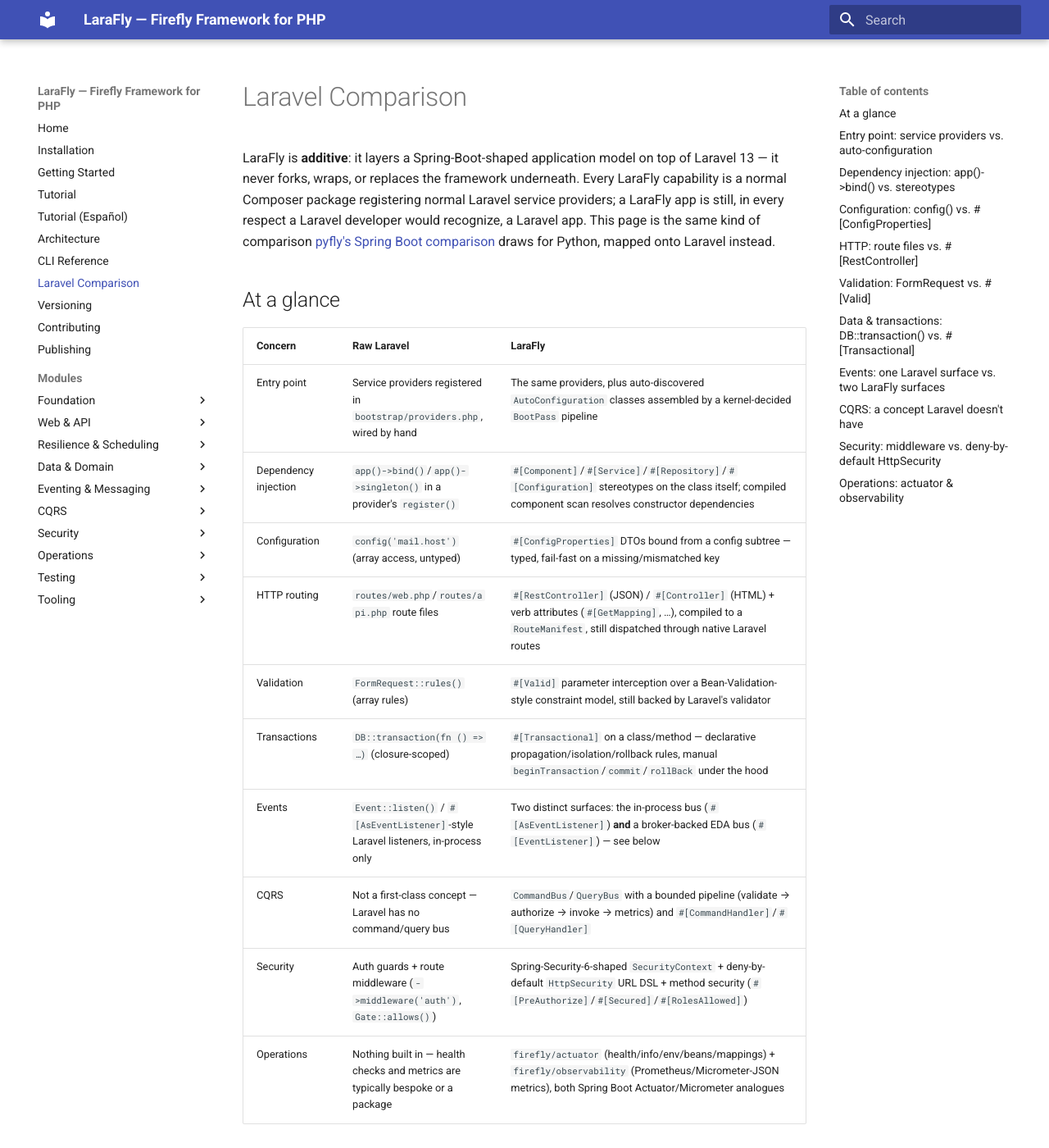
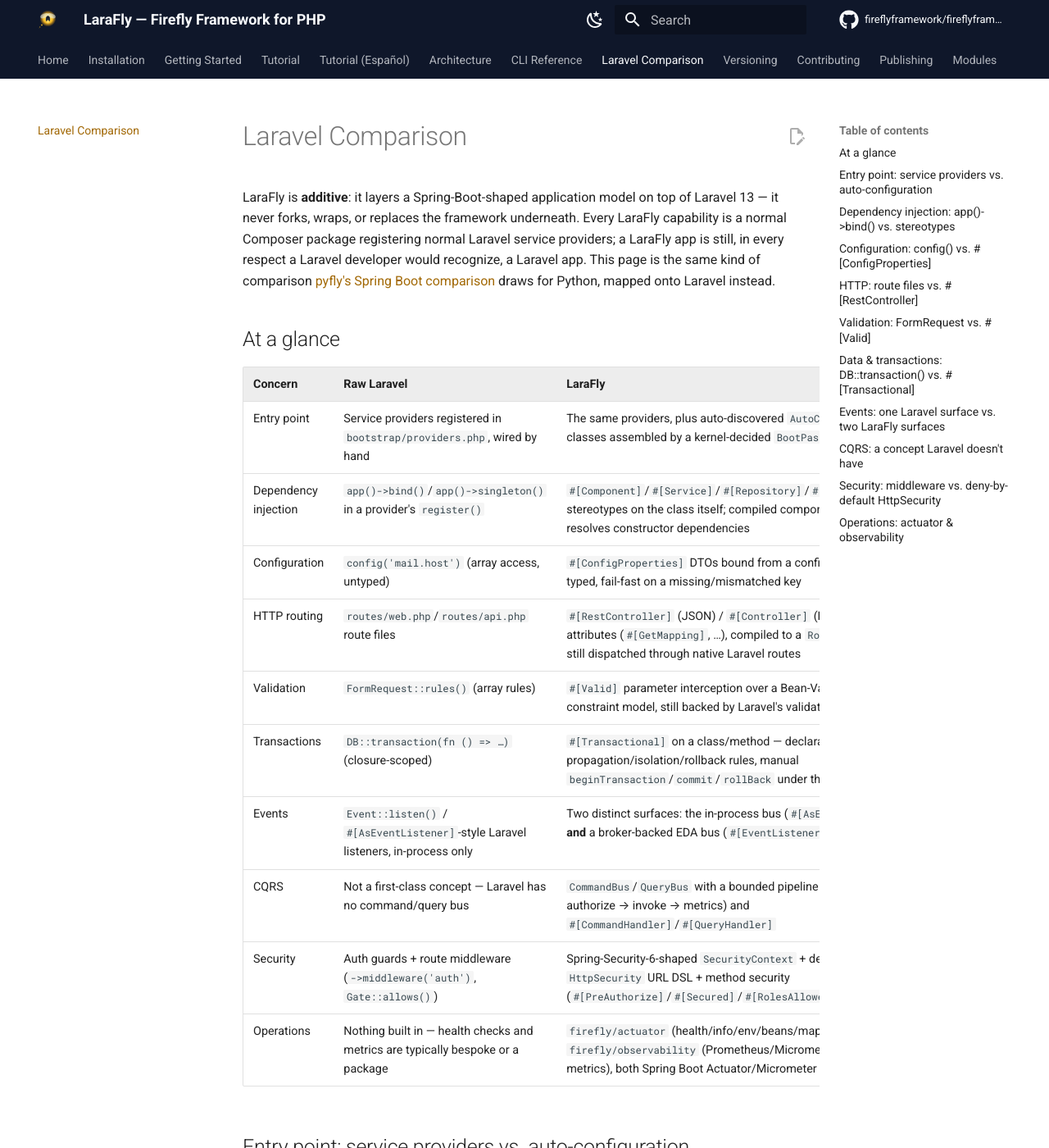
Before and after one commit to fireflyframework/fireflyframework-php, an MkDocs documentation site: the page built from docs/laravel-comparison.md, in a window 1280 px wide and 1400 px high. Shown: the whole window at 82% size. Built offline with MkDocs 1.6.1 and Material for MkDocs 9.7.7, drawn with Linux system fonts in a browser that asks for light colours; comment, search, counter and statistics services are not loaded.

Commit message:
docs(site): the Material theme dressed in the banner's own slate and amber, with a drawn logo, a favicon and the stylesheet for what the theme cannot say

```diff
--- /dev/null
+++ b/docs/assets/stylesheets/larafly.css
@@ -0,0 +1,191 @@
+/*
+ * LaraFly — the few things mkdocs-material cannot express in mkdocs.yml.
+ *
+ * The palette is not invented here: it is read out of docs/assets/larafly-banner.svg — the slate background
+ * gradient (#0f172a -> #1e293b), the amber spark (#fbbf24, #fde68a, #f59e0b) and the slate greys the wordmark
+ * and tagline sit in. Exactly two values are derived rather than read, both of them the same amber taken down
+ * in lightness so that link text clears WCAG AA, and both are marked as such where they are defined.
+ *
+ * Material's `primary: custom` / `accent: custom` are exactly the hook for this: the theme reads the variable
+ * blocks below, and nothing in Material's own stylesheet is overridden.
+ */
+
+:root {
+  --lf-slate-900: #0f172a;
+  --lf-slate-800: #1e293b;
+  --lf-slate-600: #475569;
+  --lf-slate-400: #94a3b8;
+  --lf-slate-100: #e2e8f0;
+  --lf-amber: #fbbf24;
+  --lf-amber-soft: #fde68a;
+  --lf-amber-deep: #f59e0b;
+  /*
+   * The banner's amber is hsl(38, 92%, 50%). On white it carries a 2.2:1 contrast ratio, which is fine for a
+   * 40px wordmark and far too little for a link in a paragraph. These two are that exact hue and saturation
+   * taken down in lightness until they clear WCAG AA for body text: 33% -> 4.6:1 resting, 27% -> 6.3:1 on
+   * hover. Nothing else about them is chosen — they are the brand colour at a readable lightness.
+   */
+  --lf-amber-ink: #a26907;
+  --lf-amber-ink-strong: #845606;
+}
+
+/* Header, tabs and every primary surface: the banner's slate. */
+[data-md-color-primary="custom"] {
+  --md-primary-fg-color: var(--lf-slate-900);
+  --md-primary-fg-color--light: var(--lf-slate-800);
+  --md-primary-fg-color--dark: #0b1220;
+  --md-primary-bg-color: #f8fafc;
+  --md-primary-bg-color--light: rgba(248, 250, 252, 0.72);
+
+  /*
+   * Material derives the link colour from the primary colour, and a primary this dark makes every link the
+   * same near-black as the prose around it (and, on the slate scheme, #0f172a on a #1e2229 page — a 1.1:1
+   * ratio, which is a link nobody can see). So the link colour is stated here instead of inherited: the
+   * banner's amber at the lightness where it is readable on white.
+   */
+  --md-typeset-a-color: var(--lf-amber-ink);
+}
+
+/*
+ * Hover, focus and the active table-of-contents entry: the same amber, one step further down. Hovering a
+ * link therefore raises its contrast (4.6:1 -> 6.3:1) instead of washing it out, which is the way round a
+ * hover state should work. The transparent wash keeps the vivid spark colour, because there it is a
+ * background tint and not text.
+ */
+[data-md-color-accent="custom"] {
+  --md-accent-fg-color: var(--lf-amber-ink-strong);
+  --md-accent-fg-color--transparent: rgba(245, 158, 11, 0.12);
+  /* Material draws these ON an accent background (a hovered button, a tag, the back-to-top pill). */
+  --md-accent-bg-color: #f8fafc;
+  --md-accent-bg-color--light: rgba(248, 250, 252, 0.72);
+}
+
+/*
+ * On the dark scheme the readable direction is the other one: the darkened amber disappears into the page,
+ * and the spark colour itself carries 9.6:1. Hover brightens to the banner's pale spark highlight.
+ */
+[data-md-color-scheme="slate"][data-md-color-primary="custom"] {
+  --md-typeset-a-color: var(--lf-amber);
+}
+
+[data-md-color-scheme="slate"][data-md-color-accent="custom"] {
+  --md-accent-fg-color: var(--lf-amber-soft);
+  --md-accent-fg-color--transparent: rgba(251, 191, 36, 0.14);
+  /* The accent is the pale spark here, so what sits on it goes back to the banner's slate. */
+  --md-accent-bg-color: var(--lf-slate-900);
+  --md-accent-bg-color--light: var(--lf-slate-800);
+}
+
+[data-md-color-scheme="slate"] {
+  --md-hue: 220;
+}
+
+/* The module landing cards (docs/index.md, docs/modules.md). */
+.md-typeset .lf-cards {
+  display: grid;
+  grid-template-columns: repeat(auto-fit, minmax(16rem, 1fr));
+  gap: 0.8rem;
+  margin: 1.2rem 0;
+}
+
+.md-typeset .lf-card {
+  border: 1px solid var(--md-default-fg-color--lightest);
+  border-radius: 0.35rem;
+  padding: 0.75rem 0.9rem 0.85rem;
+  background: var(--md-default-bg-color);
+  transition: border-color 125ms, box-shadow 125ms;
+}
+
+.md-typeset .lf-card:hover {
+  border-color: var(--lf-amber);
+  box-shadow: 0 1px 10px rgba(15, 23, 42, 0.08);
+}
+
+.md-typeset .lf-card > :first-child {
+  margin-top: 0;
+}
+
+.md-typeset .lf-card > :last-child {
+  margin-bottom: 0;
+}
+
+.md-typeset .lf-card-title {
+  display: block;
+  font-weight: 700;
+  font-size: 0.78rem;
+  letter-spacing: 0.02em;
+  text-transform: uppercase;
+  color: var(--lf-slate-600);
+  margin-bottom: 0.35rem;
+}
+
+[data-md-color-scheme="slate"] .md-typeset .lf-card-title {
+  color: var(--lf-slate-400);
+}
+
+.md-typeset .lf-card-note {
+  display: block;
+  font-size: 0.7rem;
+  color: var(--md-default-fg-color--light);
+  margin-top: 0.4rem;
+}
+
+/*
+ * Diagrams. Every SVG under assets/diagrams/ carries its own white panel (see docs/assets/README.md), which
+ * is what makes it safe on GitHub — and what makes it glare on the dark scheme without a frame. A border and
+ * a little padding are the whole fix; the artwork is never recoloured.
+ */
+.md-typeset img[src*="assets/diagrams/"] {
+  display: block;
+  width: 100%;
+  max-width: 62rem;
+  margin: 1.1rem auto;
+  border: 1px solid var(--md-default-fg-color--lightest);
+  border-radius: 0.4rem;
+  background: #ffffff;
+  padding: 0.35rem;
+}
+
+.md-typeset figure > img[src*="assets/diagrams/"] {
+  margin-bottom: 0.4rem;
+}
+
+.md-typeset figcaption {
+  font-size: 0.72rem;
+  color: var(--md-default-fg-color--light);
+  text-align: center;
+  margin: 0 auto 1.2rem;
+  max-width: 48rem;
+}
+
+/* The module and configuration tables are wide and dense; the default 0.8rem wraps every second cell. */
+.md-typeset table:not([class]) {
+  font-size: 0.72rem;
+}
+
+.md-typeset table:not([class]) th {
+  background: var(--md-default-fg-color--lightest);
+}
+
+.md-typeset table:not([class]) td,
+.md-typeset table:not([class]) th {
+  padding: 0.45rem 0.6rem;
+}
+
+/*
+ * A cell is narrow enough that `/firefly/health` wraps into `/firefly/he` + `alth`, and a reader copying a
+ * path out of a table has no way to tell that break from a real one. Material already gives every table a
+ * horizontal scroll container, so keeping the token whole costs a scrollbar on the widest tables and keeps
+ * every endpoint, class name and config key copyable.
+ */
+.md-typeset table:not([class]) code {
+  white-space: nowrap;
+}
+
+/* The banner is full-bleed on the landing page — it already carries its own rounded slate background. */
+.md-typeset img[src$="larafly-banner.svg"] {
+  width: 100%;
+  margin: 0 0 1.4rem;
+  border: 0;
+  padding: 0;
+}
--- a/mkdocs.yml
+++ b/mkdocs.yml
@@ -1,5 +1,12 @@
 site_name: LaraFly — Firefly Framework for PHP
 site_description: Spring Boot's cohesion, native to Laravel.
+# The canonical home of the source, as every packages/*/composer.json already declares it under
+# `support.source` / `homepage`, and as the README's CI badge links to. `edit_uri` points at the default
+# branch the same files name (`tree/main/...`), which is what makes `content.action.edit` a real link
+# rather than a decorative pencil.
+repo_url: https://github.com/fireflyframework/fireflyframework-php
+repo_name: fireflyframework/fireflyframework-php
+edit_uri: edit/main/docs/
 # Internal design docs (specs/plans) live under docs/superpowers/ and must never
 # be built into the published site. They are also git-ignored from the repo.
 exclude_docs: |
@@ -8,15 +15,66 @@
   README.md
 theme:
   name: material
+  language: en
+  logo: assets/larafly-logo.svg
+  favicon: assets/larafly-favicon.svg
+  icon:
+    repo: fontawesome/brands/github
+  # The two schemes are the banner's own two halves: slate #0f172a/#1e293b behind an amber #fbbf24 spark.
+  # `custom` is Material's documented hook for a palette that is not one of its named colours — the actual
+  # values live in docs/assets/stylesheets/larafly.css, read straight out of docs/assets/larafly-banner.svg.
+  palette:
+    - media: "(prefers-color-scheme: light)"
+      scheme: default
+      primary: custom
+      accent: custom
+      toggle:
+        icon: material/weather-night
+        name: Switch to dark mode
+    - media: "(prefers-color-scheme: dark)"
+      scheme: slate
+      primary: custom
+      accent: custom
+      toggle:
+        icon: material/weather-sunny
+        name: Switch to light mode
   features:
+    - navigation.tabs
     - navigation.sections
+    - navigation.indexes
+    - navigation.top
+    - toc.follow
+    - search.suggest
+    - search.highlight
     - content.code.copy
+    - content.code.annotate
+    - content.action.edit
+
+extra_css:
+  - assets/stylesheets/larafly.css
+
+extra:
+  social:
+    - icon: fontawesome/brands/github
+      link: https://github.com/fireflyframework/fireflyframework-php
+      name: LaraFly on GitHub
+
 markdown_extensions:
   - admonition
+  - attr_list
+  - def_list
+  - md_in_html
+  - pymdownx.details
+  - pymdownx.inlinehilite
   - pymdownx.superfences
-  - pymdownx.highlight
+  - pymdownx.highlight:
+      anchor_linenums: true
+      line_spans: __span
+      pygments_lang_class: true
   - toc:
       permalink: true
+      toc_depth: 3
+
 nav:
   - Home: index.md
   - Installation: installation.md
```
Also changed, not shown: docs/assets/README.md (+45 -0 lines), docs/assets/larafly-favicon.svg (added), docs/assets/larafly-logo.svg (added), 1 other file.
